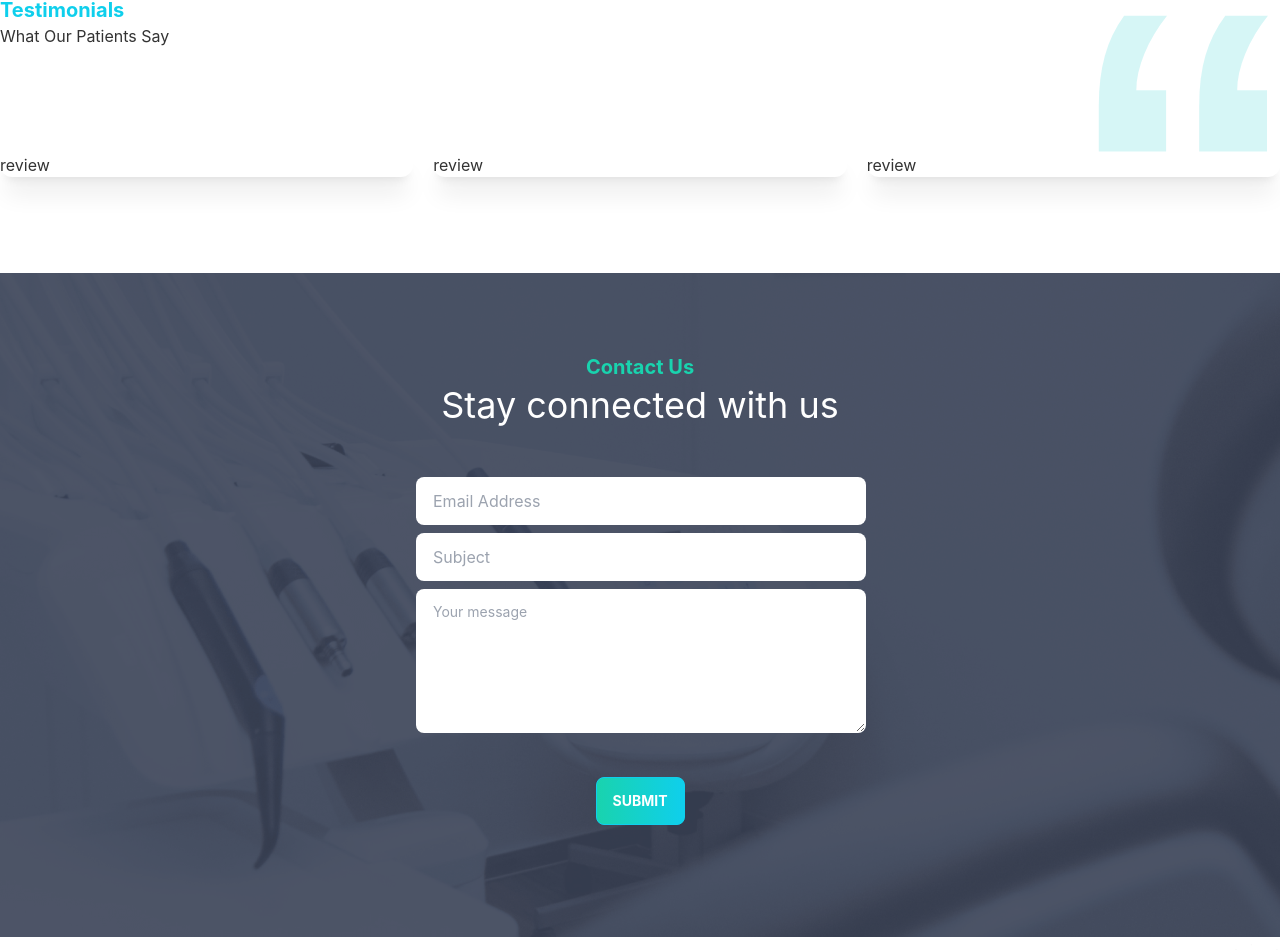
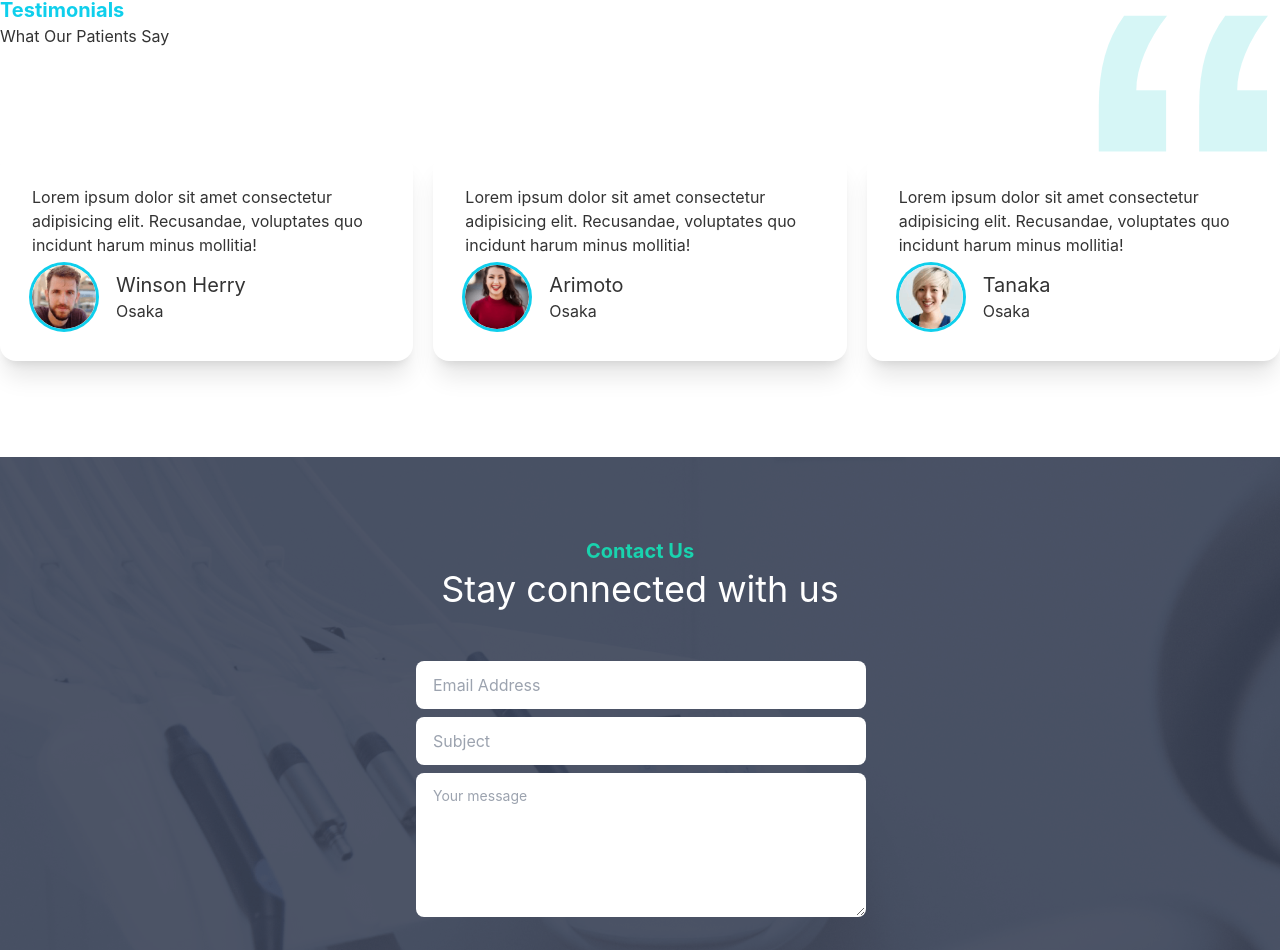
Before and after one commit to Patoary/doctors-portal-client, a React (Create React App) app: page / in a window 1280 px wide. Shown: the part 3039-3989 px from the top of the page. Built offline with nearby package versions, Linux system fonts and the light colour scheme; no server answers.

Commit message:
modify Review component

```diff
--- a/src/Pages/Appointment/AvailableAppointments.js
+++ b/src/Pages/Appointment/AvailableAppointments.js
@@ -10,7 +10,7 @@
     const [treatment, setTreatment] = useState(null);
     const formattedDate = format(date, 'PP');
     const {  data:services, isLoading, refetch } = useQuery(['available', formattedDate], () =>
-    fetch(`http://localhost:4000/available?date=${formattedDate}`)
+    fetch(`https://tranquil-headland-79943.herokuapp.com/available?date=${formattedDate}`)
     .then(res => res.json())
 
     )
@@ -19,7 +19,7 @@
     }
 
     // useEffect( () =>{
-    //     fetch(`http://localhost:4000/available?date=${formattedDate}`)
+    //     fetch(`https://tranquil-headland-79943.herokuapp.com/available?date=${formattedDate}`)
     //     .then(res => res.json())
     //     .then(data => setServices(data))
     // },[formattedDate]);
--- a/src/Pages/Appointment/BookingModal.js
+++ b/src/Pages/Appointment/BookingModal.js
@@ -23,7 +23,7 @@
         }
         console.log(booking)
 
-        fetch('http://localhost:4000/booking',{
+        fetch('https://tranquil-headland-79943.herokuapp.com/booking',{
             method: 'POST',
             headers:{
                 'content-type': 'application/json'
--- a/src/Pages/Dashboard/MyAppointments.js
+++ b/src/Pages/Dashboard/MyAppointments.js
@@ -10,7 +10,7 @@
   const navigate = useNavigate();
   useEffect(() => {
     if (user) {
-      fetch(`http://localhost:4000/booking?patient=${user.email}`, {
+      fetch(`https://tranquil-headland-79943.herokuapp.com/booking?patient=${user.email}`, {
         method: 'GET',
         headers: {
           'authorization': `Bearer ${localStorage.getItem('accessToken')}`
--- a/src/Pages/Dashboard/UserRow.js
+++ b/src/Pages/Dashboard/UserRow.js
@@ -3,7 +3,7 @@
 const UserRow = ({user, index, refetch}) => {
     const {email, role} = user;
     const makeAdmin = () =>{
-        fetch(`http://localhost:4000/user/admin/${email}`,{
+        fetch(`https://tranquil-headland-79943.herokuapp.com/user/admin/${email}`,{
             method: 'PUT',
             headers:{
                 authorization: `Bearer ${localStorage.getItem('accessToken')}`
--- a/src/Pages/Dashboard/Users.js
+++ b/src/Pages/Dashboard/Users.js
@@ -8,7 +8,7 @@
 
 const Users = () => {
     const navigate = useNavigate();
-    const { data: users, isLoading, refetch } = useQuery('users', () => fetch('http://localhost:4000/user', {
+    const { data: users, isLoading, refetch } = useQuery('users', () => fetch('https://tranquil-headland-79943.herokuapp.com/user', {
         method: 'GET',
         headers: {
             authorization: `Bearer ${localStorage.getItem('accessToken')}`
--- a/src/Pages/Home/Review.js
+++ b/src/Pages/Home/Review.js
@@ -1,9 +1,22 @@
 import React from 'react';
 
-const Review = () => {
+const Review = ({review}) => {
     return (
         <div className="card lg:max-w-lg bg-base-100 shadow-xl">
-          review
+          <div className="card-body">
+                <p>Lorem ipsum dolor sit amet consectetur adipisicing elit. Recusandae, voluptates quo incidunt harum minus mollitia!</p>
+                <div className="flex items-center">
+                    <div className="avatar">
+                        <div className="w-16 rounded-full ring ring-primary ring-offset-base-100 mr-5">
+                            <img src={review.img} alt=""/>
+                        </div>
+                    </div>
+                    <div>
+                        <h4 className='text-xl'>{review.name}</h4>
+                        <p>{review.location}</p>
+                    </div>
+                </div>
+            </div>
         </div>
     );
 };
--- a/src/hooks/useAdmin.js
+++ b/src/hooks/useAdmin.js
@@ -7,7 +7,7 @@
     useEffect(()=>{
         const email = user?.email;
         if(email){
-            fetch(`http://localhost:4000/admin/${email}`,{
+            fetch(`https://tranquil-headland-79943.herokuapp.com/admin/${email}`,{
                 method:'GET',
                 headers: {
                     'content-type' : 'application/json',
--- a/src/hooks/useToken.js
+++ b/src/hooks/useToken.js
@@ -6,7 +6,7 @@
         const email = user?.user?.email;
         const currentUser = {email: email};
         if(email){
-          fetch(`http://localhost:4000/user/${email}`,{
+          fetch(`https://tranquil-headland-79943.herokuapp.com/user/${email}`,{
               method:'PUT',
               headers: {
                   'content-type' : 'application/json'
```
Also changed, not shown: firebase.json (added), 1 other file (tests, documents, lock files or other folders).
